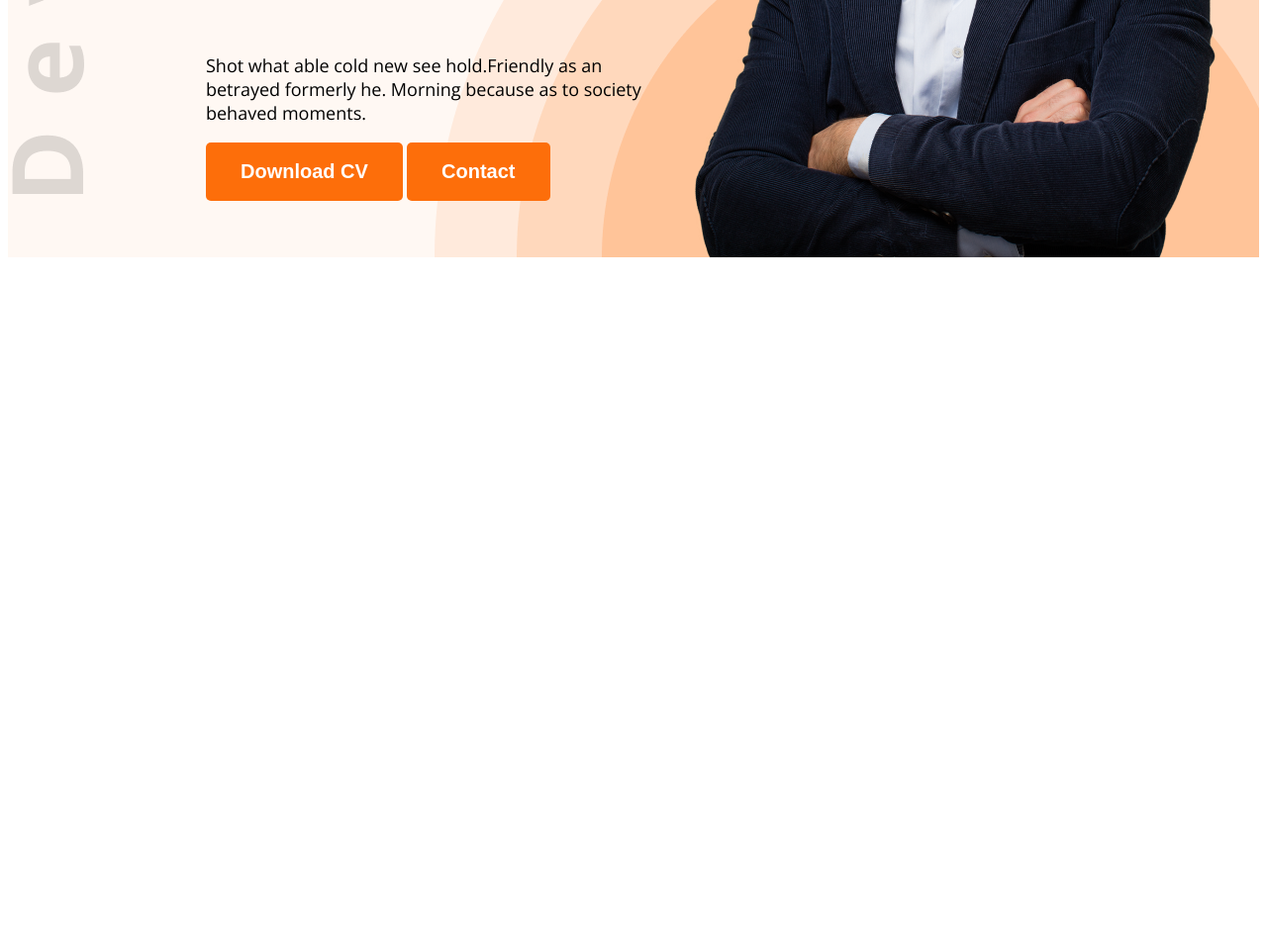
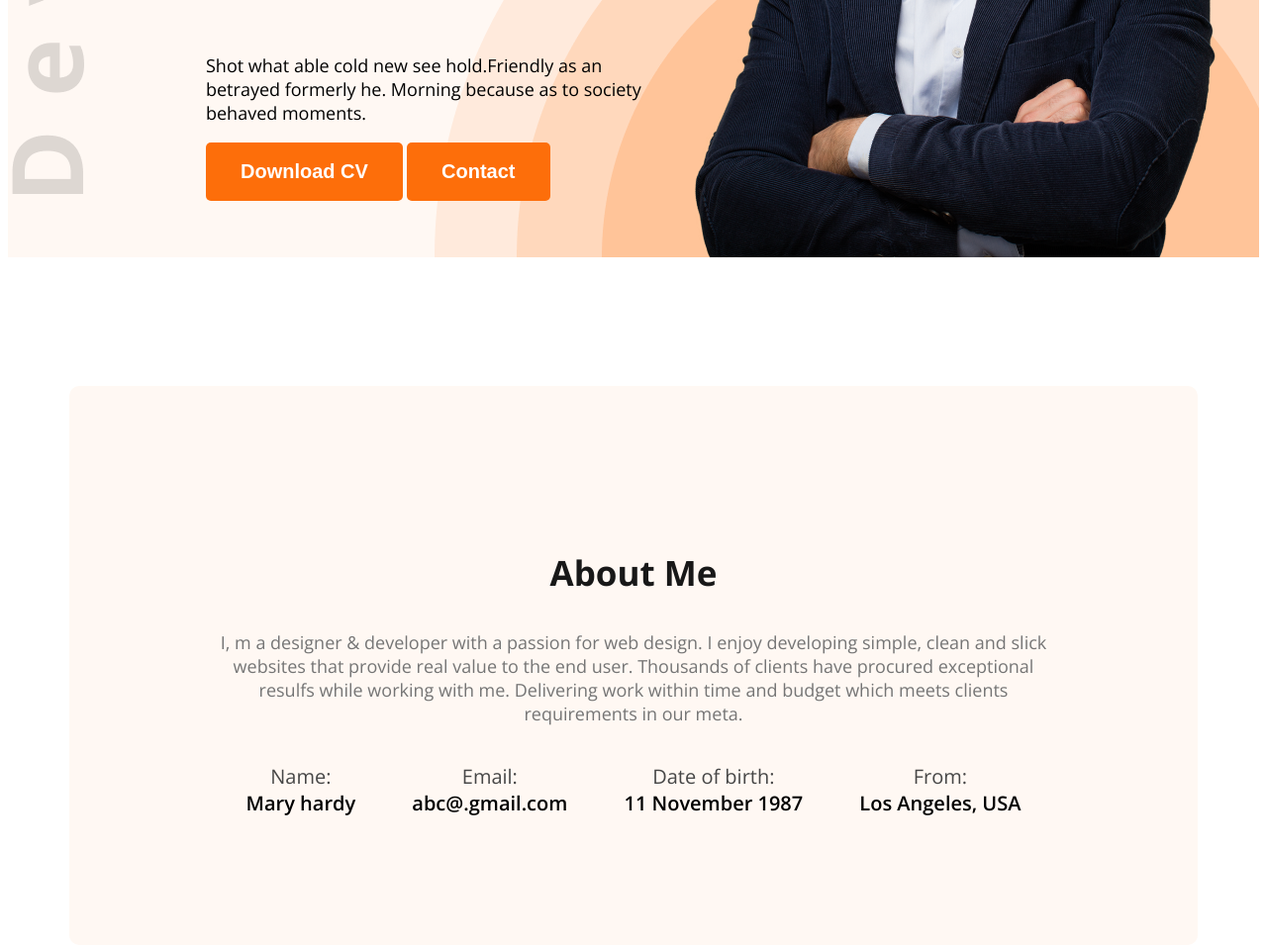
Before and after one commit to Codelifo/web-portfolio, a plain HTML site: page index.html in a window 1280 px wide. Shown: the part 575-1533 px from the top of the page at 99% size. Before the commit the page ends 843 px from the top, so only its background shows below. Drawn offline with nearby package versions, Linux system fonts and the light colour scheme.

Commit message:
About section added.

```diff
--- a/index.html
+++ b/index.html
@@ -32,7 +32,30 @@
         </div>
     </header>
     <main>
-
+        <section class="about secondary_bg">
+           <h3 class="section_title">About Me</h3>
+           <p class="section_description">
+            I, m a designer & developer with a passion for web design. I enjoy developing simple, clean and slick websites that provide real value to the end user. Thousands of clients have procured exceptional resulfs while working with me. Delivering work within time and budget which meets clients requirements in our meta.
+           </p>
+           <div class="about_items">
+            <div class="about_item">
+                <p class="item_title dark_2">Name:</p>
+                <p class="item_description">Mary hardy  </p>
+            </div>
+            <div class="about_item">
+                <p class="item_title  dark_2">Email:</p>
+                <p class="item_description">abc@.gmail.com</p>
+            </div>
+            <div class="about_item">
+                <p class="item_title dark_2">Date of birth:</p>
+                <p class="item_description">11 November 1987</p>
+            </div>
+            <div class="about_item ">
+                <p class="item_title dark_2">From:</p>
+                <p class="item_description">Los Angeles, USA</p>
+            </div>
+           </div>
+        </section>
     </main>
 
     <footer>
--- a/style.css
+++ b/style.css
@@ -14,6 +14,9 @@
 .dark_2{
     color: #474747;
 }
+.secondary_bg{
+    background-color: #FFF8F3;
+}
 
 .btn_primary{
     background-color: #FD6E0A;
@@ -23,6 +26,18 @@
     padding: 18px 35px;
     border-radius: 5px;
     border: none;
+}
+
+.section_title{
+    font-size: 35px;
+    font-weight: bold;
+    color: #181818;
+}
+
+
+.section_description{
+    font-size: 18px;
+    color: #757575;
 }
 
 /* header styles start */
@@ -86,5 +101,35 @@ nav li a {
 }
 .banner_description{
     font-size: 18px;
-    font-weight: 400;
+
 }
+/* main style starts */
+main{
+    max-width: 1140px;
+    margin: 0 auto;
+}
+
+/* about style start */
+
+.about{
+    border-radius: 10px;
+    padding: 130px 150px;
+    margin-top: 130px;
+    text-align: center;
+}
+.about_items{
+    display: flex;
+    justify-content: space-around;
+}
+
+.item_description{
+    font-weight: 600;
+    font-size: 20px;
+    margin: 0;
+
+}
+.item_title{
+    font-size: 20px;
+    margin: 0;
+    margin-top: 20px;
+}
```
